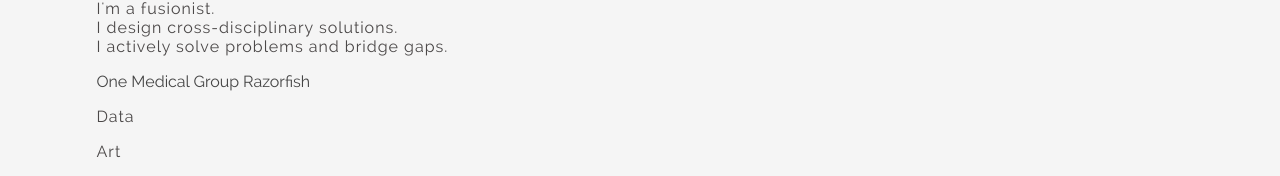
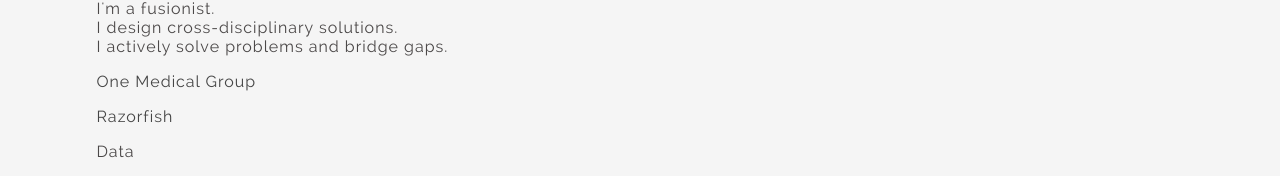
Before and after one commit to amikahmad/amikahmad.github.io, a plain HTML site: page index.html in a window 1280 px wide. Shown: the part 183-359 px from the top of the page. Drawn offline with Linux system fonts and the light colour scheme.

Commit message:
messing around

```diff
--- a/index.html
+++ b/index.html
@@ -37,8 +37,8 @@
             <br>I design cross-disciplinary solutions.
             <br>I actively solve problems and bridge gaps.
         </p>
-        <a href="http://amiknyc.tumblr.com/tagged/one-medical-group">One Medical Group</a>
-        <a href="http://amiknyc.tumblr.com/tagged/razorfish">Razorfish</a>
+        <p><a href="http://amiknyc.tumblr.com/tagged/one-medical-group">One Medical Group</a></p>
+        <p><a href="http://amiknyc.tumblr.com/tagged/razorfish">Razorfish</a></p>
         <p>Data</p>
         <p>Art</p>
     </section>
```
